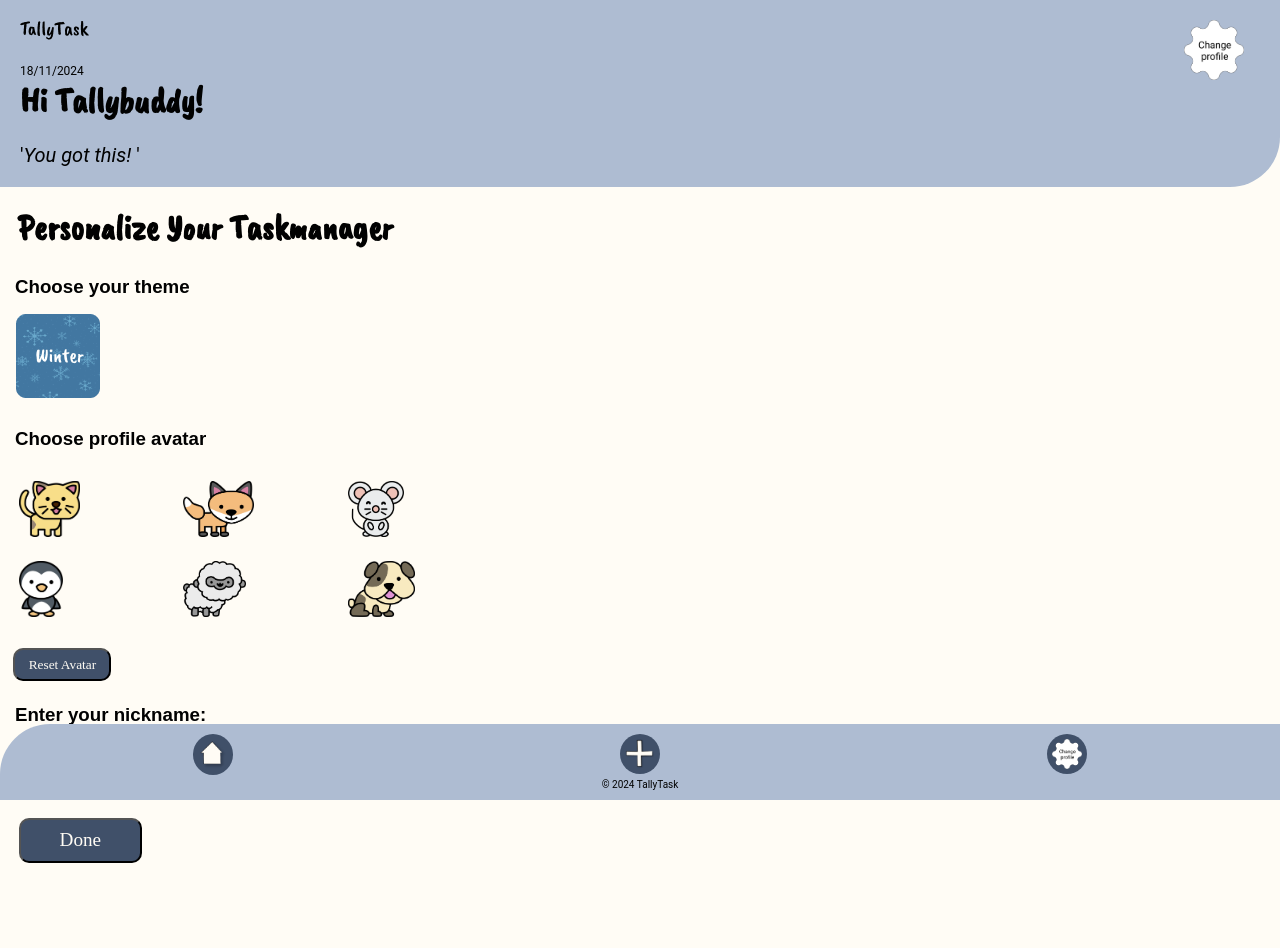
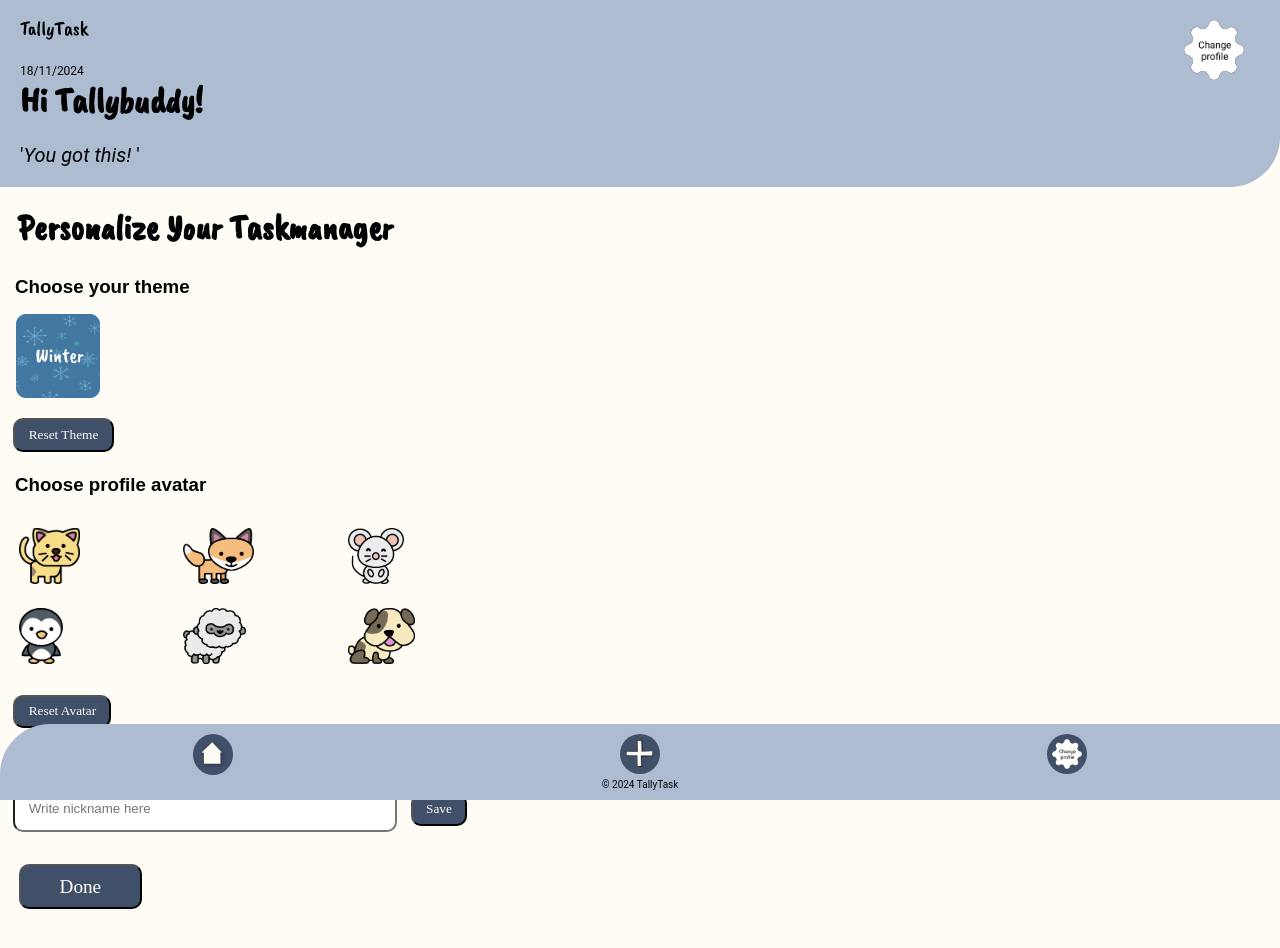
Before and after one commit to EEE95/tallytask, a React (Vite) app: page /personalize in a window 1280 px wide. Shown: the top 948 px of the page. Built offline with nearby package versions, Linux system fonts and the light colour scheme; a web font is replaced by a local one.

Commit message:
Tilføjet reset button til themavalg

```diff
--- a/src/component/Personalize.tsx
+++ b/src/component/Personalize.tsx
@@ -7,7 +7,7 @@ import winterTheme from '../assets/vintertema.png';
 interface PersonalizeProps {
   setSelectedAvatar: (avatar: string) => void;
   setNickname: (nickname: string) => void;
-  setTheme: (theme: string) => void;
+  setTheme: (theme: string | null) => void;
 }
 
 const Personalize: React.FC<PersonalizeProps> = ({ setSelectedAvatar, setNickname, setTheme }) => {
@@ -34,6 +34,10 @@ const Personalize: React.FC<PersonalizeProps> = ({ setSelectedAvatar, setNicknam
       setSelectedAvatar(gear); // Set the avatar to the default gear image
     };
 
+    const handleResetTheme = () => {
+      setTheme(null); // Reset the theme to default
+    };
+
     const handleDone = () => {
       navigate('/'); // Navigerer tilbage til Home-siden
     };
@@ -49,6 +53,7 @@ const Personalize: React.FC<PersonalizeProps> = ({ setSelectedAvatar, setNicknam
           onClick={() => setTheme(winterTheme)} // Set the theme to winter theme
         />
       </div>
+      <button className="reset-button" onClick={handleResetTheme}>Reset Theme</button>
       <h3>Choose profile avatar</h3>
       <div className="avatar-grid">
         {avatars.map((avatar, index) => (
```
